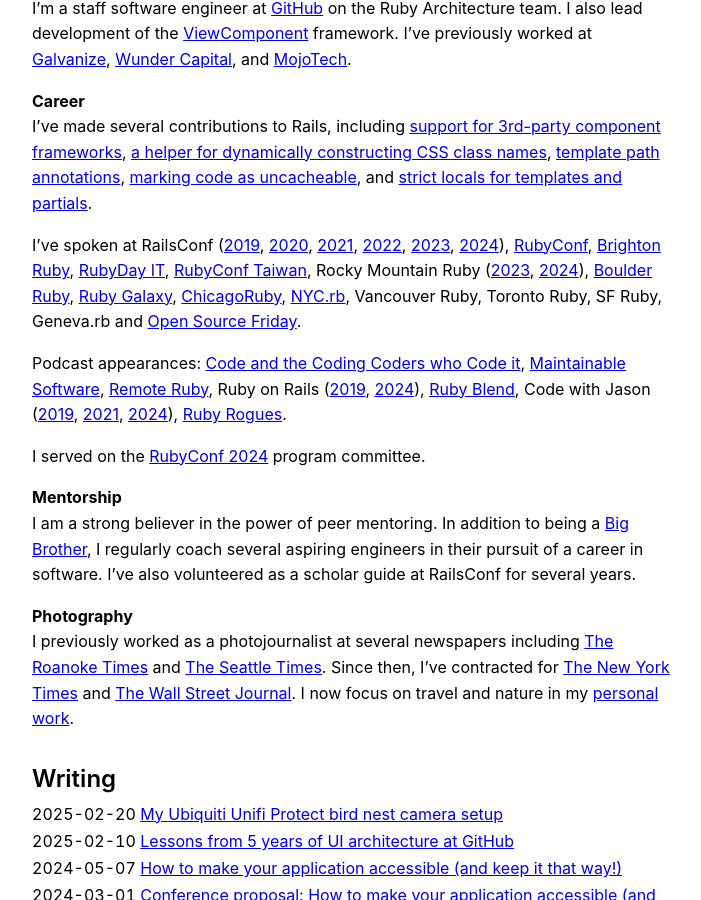
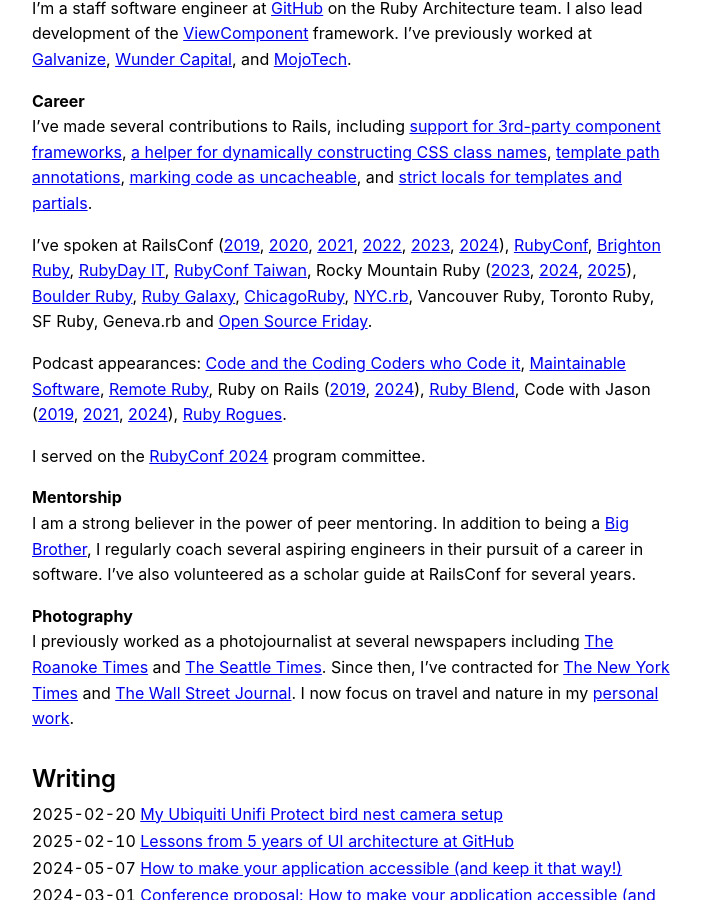
Before and after one commit to joelhawksley/identity, a Jekyll site: the page built from index.md, in a window 1280 px wide and 900 px high, scrolled down 592 px. Shown: the whole window, without its empty margins (288-989 px from the left). Built offline with Jekyll 4.4.1, drawn with Linux system fonts in a browser that asks for light colours.

Commit message:
add Rocky Mountain Ruby 2025 link

```diff
--- a/index.md
+++ b/index.md
@@ -12,7 +12,7 @@
 
 I've made several contributions to Rails, including [support for 3rd-party component frameworks](https://github.com/rails/rails/pull/36388), [a helper for dynamically constructing CSS class names](https://github.com/rails/rails/pull/37918), [template path annotations](https://github.com/rails/rails/pull/38848), [marking code as uncacheable](https://github.com/rails/rails/pull/42365), and [strict locals for templates and partials](https://github.com/rails/rails/pull/45602).
 
-I've spoken at RailsConf ([2019](https://youtu.be/y5Z5a6QdA-M), [2020](https://youtu.be/YVYRus_2KZM), [2021](https://www.youtube.com/watch?v=QoetqsBCsbE), [2022](https://www.youtube.com/watch?v=21QG19Zy_g0), [2023](https://www.youtube.com/watch?v=4j2zlvE_Yj8&t=271s), [2024](https://www.youtube.com/watch?v=ZRUn-yRH0ks)), [RubyConf](https://www.youtube.com/watch?v=vynyFGOZOZ8), [Brighton Ruby](https://brightonruby.com/2022/breaking-up-with-the-bundle-joel-hawksley/), [RubyDay IT](https://www.youtube.com/watch?v=CyN1pdmBCtc), [RubyConf Taiwan](https://www.youtube.com/watch?v=MGAs0QALAiM), Rocky Mountain Ruby ([2023](https://www.youtube.com/watch?v=8tR3LJ2cEsE), [2024](https://www.youtube.com/watch?v=9e2CsMMLf4U)), [Boulder Ruby](https://boulder-ruby.org/), [Ruby Galaxy](https://rubygalaxy.io/talks), [ChicagoRuby](https://chicagoruby.org), [NYC.rb](https://www.meetup.com/NYC-rb/events/jghpgsydcdbmb/), Vancouver Ruby, Toronto Ruby, SF Ruby, Geneva.rb and [Open Source Friday](https://www.youtube.com/watch?v=v-mrsmxVy5U).
+I've spoken at RailsConf ([2019](https://youtu.be/y5Z5a6QdA-M), [2020](https://youtu.be/YVYRus_2KZM), [2021](https://www.youtube.com/watch?v=QoetqsBCsbE), [2022](https://www.youtube.com/watch?v=21QG19Zy_g0), [2023](https://www.youtube.com/watch?v=4j2zlvE_Yj8&t=271s), [2024](https://www.youtube.com/watch?v=ZRUn-yRH0ks)), [RubyConf](https://www.youtube.com/watch?v=vynyFGOZOZ8), [Brighton Ruby](https://brightonruby.com/2022/breaking-up-with-the-bundle-joel-hawksley/), [RubyDay IT](https://www.youtube.com/watch?v=CyN1pdmBCtc), [RubyConf Taiwan](https://www.youtube.com/watch?v=MGAs0QALAiM), Rocky Mountain Ruby ([2023](https://www.youtube.com/watch?v=8tR3LJ2cEsE), [2024](https://www.youtube.com/watch?v=9e2CsMMLf4U), [2025](https://www.youtube.com/watch?v=4ck9ZUXwuio)), [Boulder Ruby](https://boulder-ruby.org/), [Ruby Galaxy](https://rubygalaxy.io/talks), [ChicagoRuby](https://chicagoruby.org), [NYC.rb](https://www.meetup.com/NYC-rb/events/jghpgsydcdbmb/), Vancouver Ruby, Toronto Ruby, SF Ruby, Geneva.rb and [Open Source Friday](https://www.youtube.com/watch?v=v-mrsmxVy5U).
 
 Podcast appearances: [Code and the Coding Coders who Code it](https://podcast.drbragg.dev/episodes/episode-53-joel-hawksley/), [Maintainable Software](https://maintainable.fm/episodes/joel-hawksley-the-hidden-costs-of-frontend-complexity), [Remote Ruby](https://remoteruby.transistor.fm/125), Ruby on Rails ([2019](https://www.therubyonrailspodcast.com/276), [2024](https://www.therubyonrailspodcast.com/519)), [Ruby Blend](https://radiopublic.com/the-ruby-blend-WDewaV/s1!9aab9), Code with Jason ([2019](https://www.codewithjason.com/podcast/9478227-088-viewcomponent-with-joel-hawksley-of-github/), [2021](https://www.codewithjason.com/podcast/9936046-130-viewcomponent-with-joel-hawksley-staff-engineer-at-github/), [2024](https://www.codewithjason.com/podcast/15763617-233-joel-hawksley-staff-engineer-at-github)),  [Ruby Rogues](https://devchat.tv/ruby-rogues/rr-461-rethinking-the-view-layer-with-components-with-joel-hawksley/).
 
```
